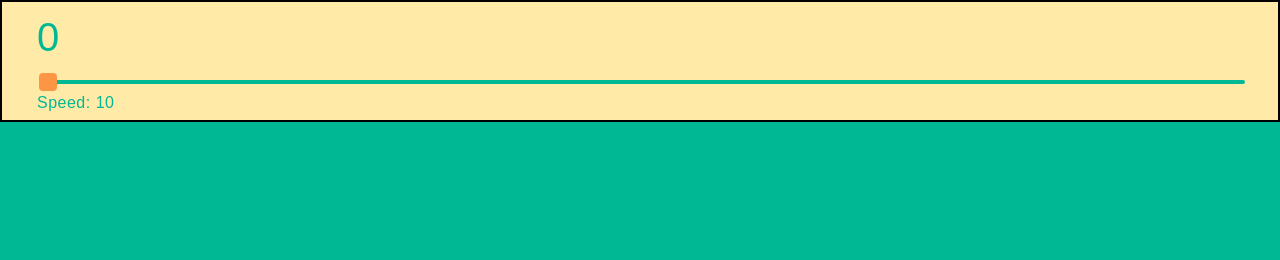
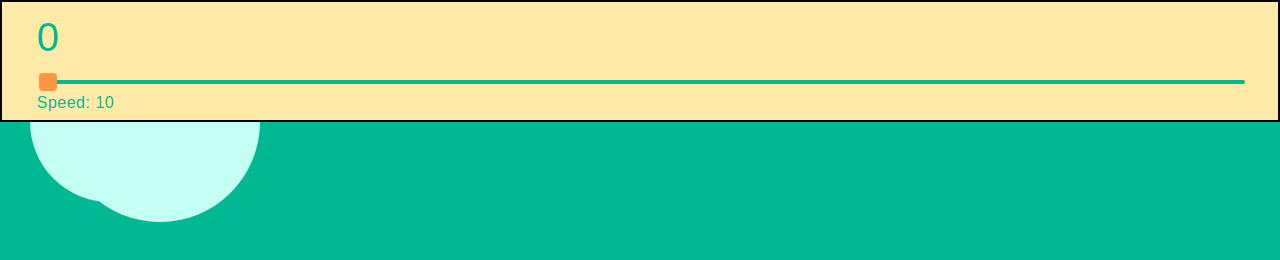
Before and after one commit to pakornsak/dot-game, a website: page views/index.html in a window 1280 px wide. Drawn offline with Linux system fonts and the light colour scheme.

Commit message:
Add ball model

```diff
--- /dev/null
+++ b/public/ball.js
@@ -0,0 +1,20 @@
+//@ts-check
+/**
+ * @param {number} min
+ * @param {number} max
+ * @returns {number}
+ */
+const rand = (min, max) => {
+  return Math.round(Math.random() * (max - min) + min);
+};
+
+class Ball {
+  constructor() {
+    const r = rand(1, 10) * 10;
+
+    this.x = rand(r, 576 - r);
+    this.y = 0;
+    this.radius = r;
+    this.point = r / 10;
+  }
+}
--- a/public/board.js
+++ b/public/board.js
@@ -5,9 +5,27 @@ class Board {
    */
   constructor(ctx) {
     this.ctx = ctx;
+    /** @type {Ball[]}*/
+    this.balls = [];
+    this.balls.push(new Ball());
+    this.balls.push(new Ball());
+  }
+
+  /**
+   * Draw a ball
+   * @param {Ball} ball
+   */
+  drawBall(ball) {
+    ctx.beginPath();
+    ctx.arc(ball.x, ball.y, ball.radius, 0, Math.PI * 2);
+    ctx.fillStyle = "#c3fff3";
+    ctx.fill();
+    ctx.closePath();
   }
 
   draw() {
-    //
+    for (let i = 0; i < this.balls.length; i++) {
+      this.drawBall(this.balls[i]);
+    }
   }
 }
--- a/views/index.html
+++ b/views/index.html
@@ -19,6 +19,7 @@
     <canvas id="board" class="board"></canvas>
   </main>
 
+  <script type="text/javascript" src="/ball.js"></script>
   <script type="text/javascript" src="/board.js"></script>
   <script type="text/javascript" src="/main.js"></script>
 </body>
```
